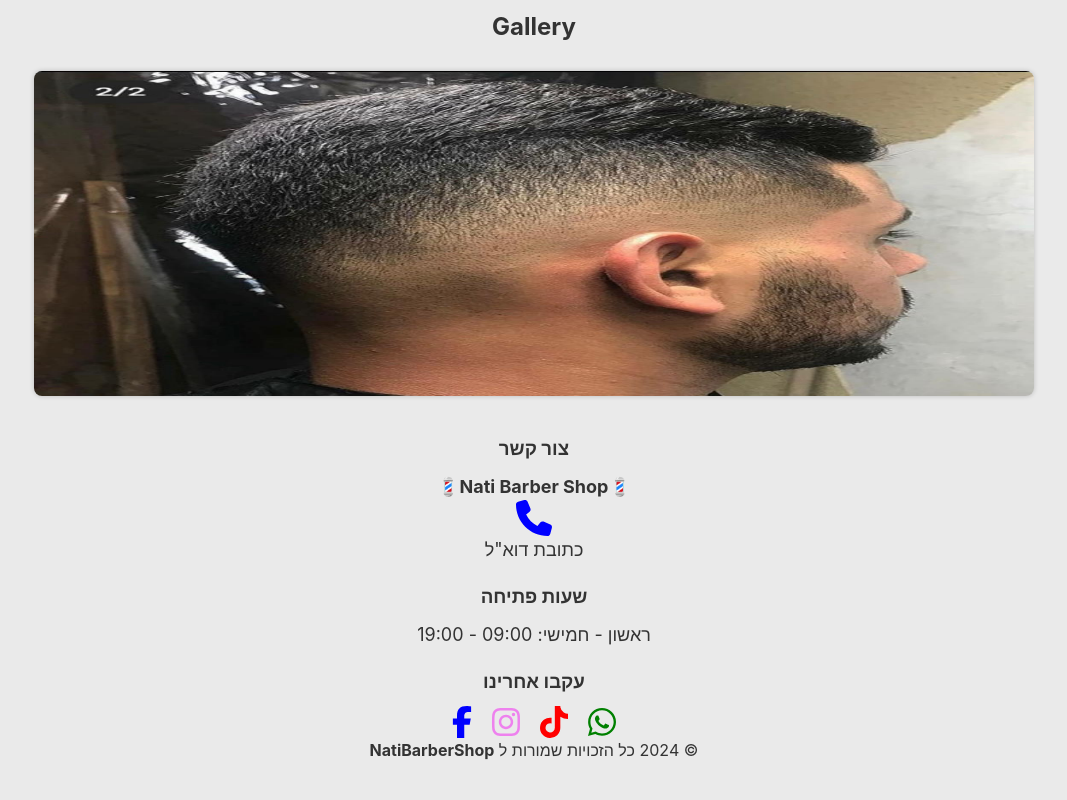
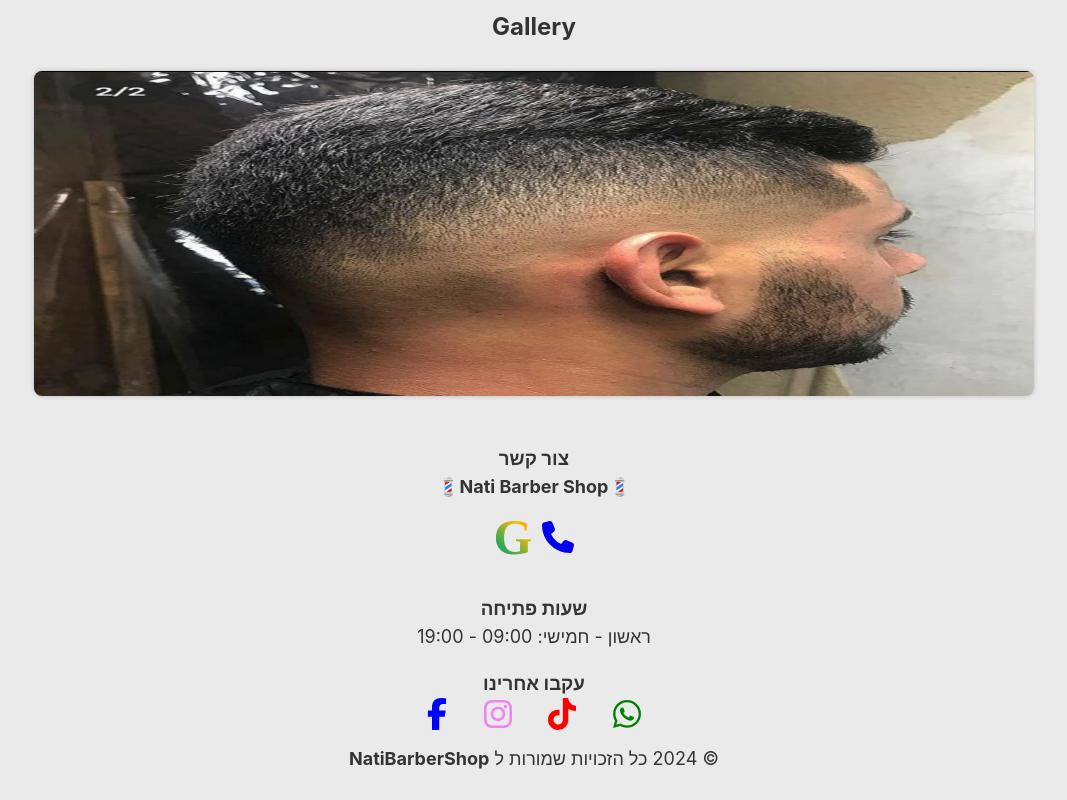
Before and after one commit to Orelchalfon/nati_barber_shop, a React (Vite) app: page / in a window 1280 px wide. Shown: the part 871-1671 px from the top of the page, without its empty margins (106-1173 px from the left). Built offline with nearby package versions, Linux system fonts and the light colour scheme.

Commit message:
orginze my code and adding gmail btn

```diff
--- a/src/App.css
+++ b/src/App.css
@@ -39,50 +39,6 @@ header {
   padding-top: 1.6rem;
   gap: 2.6rem;
 }
-.footer-section {
-  height: 40svh; /* Example height - adjust as needed */
-  display: flex;
-  justify-content: space-between;
-  align-items: center;
-  flex-direction: column;
-  text-align: center; /* Adjust if needed */
-}
-
-.footer-content {
-  display: grid;
-  grid-template-columns: repeat(
-    auto-fit,
-    minmax(250px, 1fr)
-  ); /* Responsive columns */
-  gap: 20px;
-}
-
-.footer-column h3 {
-  margin-bottom: 10px;
-}
-.footer-column p {
-  font-size: 1.8rem;
-  color: #333;
-}
-.follow-us {
-  display: flex;
-  flex-direction: row-reverse;
-  justify-content: center;
-  align-items: center;
-  gap: 2rem;
-}
-.instagram-icon {
-  background: linear-gradient(
-    45deg,
-    #feda75,
-    #fa7e1e,
-    #d62976,
-    #962fbf,
-    #4f5bd5
-  ); /* Adjust colors and angle */
-  background-clip: text;
-  -webkit-text-fill-color: transparent;
-}
 /* Media Queries */
 
 @media screen and (width >= 576px) {
--- a/src/Sections/CarouselSection.jsx
+++ b/src/Sections/Carousel/CarouselSection.jsx
@@ -1,5 +1,5 @@
-import Carousel from '../Components/Carousel/Carousel'
-import { images } from "../utils/Consts"
+import Carousel from '../../Components/Carousel/Carousel'
+import { images } from "../../utils/Consts"
 
 const CarouselSection = () =>
 {
--- /dev/null
+++ b/src/Sections/Footer/Footer.css
@@ -0,0 +1,69 @@
+.footer-section {
+  height: 40svh; /* Example height - adjust as needed */
+  display: flex;
+  justify-content: space-between;
+  align-items: center;
+  flex-direction: column;
+  text-align: center; /* Adjust if needed */
+  padding-bottom: 1rem;
+}
+
+.footer-content {
+  display: grid;
+  grid-template-columns: repeat(
+    auto-fit,
+    minmax(250px, 1fr)
+  ); /* Responsive columns */
+  gap: 2rem;
+  padding: 1rem;
+}
+
+.footer-column p {
+  font-size: 1.8rem;
+  color: #333;
+}
+.follow-us {
+  display: flex;
+  flex-direction: row-reverse;
+  justify-content: space-around;
+  align-items: center;
+}
+.instagram-icon {
+  background: linear-gradient(
+    45deg,
+    #feda75,
+    #fa7e1e,
+    #d62976,
+    #962fbf,
+    #4f5bd5
+  ); /* Adjust colors and angle */
+  background-clip: text;
+  -webkit-text-fill-color: transparent;
+}
+.copyright {
+  padding: 0.5rem;
+  font-size: 1.8rem;
+  color: #333;
+}
+.contact {
+  display: flex;
+  justify-content: center;
+  align-items: center;
+  gap: 1rem;
+}
+.google-icon {
+  background-image: linear-gradient(
+    45deg,
+    #4285f4,
+    #34a853,
+    #fbbc05,
+    #ea4335
+  ); /* Customize colors and angle */
+  font-family: "Material Icons";
+  font-weight: bold;
+  font-style: normal;
+  font-size: 5rem;
+  text-transform: uppercase;
+  background-clip: text;
+  -webkit-text-fill-color: transparent;
+}
--- a/src/Sections/FooterSection.jsx
+++ b/src/Sections/Footer/FooterSection.jsx
@@ -1,8 +1,13 @@
 import { FontAwesomeIcon } from '@fortawesome/react-fontawesome';
 
-import { faFacebookF, faInstagram, faTiktok, faWhatsapp } from '@fortawesome/free-brands-svg-icons';
+import
+  {
+    faFacebookF,
+    faGoogle,
+    faInstagram, faTiktok, faWhatsapp
+  } from '@fortawesome/free-brands-svg-icons';
 import { faPhone } from '@fortawesome/free-solid-svg-icons';
-
+import './Footer.css';
 
 
 
@@ -19,13 +24,18 @@ const FooterSection = () =>
         <div className="footer-column">
           <h3>צור קשר</h3>
           <p>💈<b>Nati Barber Shop</b>💈</p>
-          <p><a
+          <div className="contact">
+            <a
+              href="tel:0528064655"
+            >
+              <FontAwesomeIcon icon={faPhone} size={"2xl"} />
+            </a>
+            <a href="mailto:natinathaniel556@gmail.com"
+              className='google-icon'
+            >g
+            </a>
+          </div>
 
-            href="tel:0528064655"
-          >
-            <FontAwesomeIcon icon={faPhone} color='blue' size={"2xl"} />
-          </a></p>
-          <p>{`כתובת דוא"ל`}</p>
         </div>
 
         {/* Column 2: Opening Hours (Optional) */}
@@ -54,6 +64,7 @@ const FooterSection = () =>
               <FontAwesomeIcon icon={faWhatsapp} color='green' size={"2xl"} />
             </a>
 
+
             {/* Add other icons as needed */}
           </div>
         </div>
--- a/src/Sections/HeaderSection.jsx
+++ b/src/Sections/Header/HeaderSection.jsx
@@ -1,5 +1,5 @@
 import { motion } from 'framer-motion'
-import noneBgLogo from '../assets/images/noneBgLogo.png'
+import noneBgLogo from '../../assets/images/noneBgLogo.png'
 const HeaderSection = () =>
 {
     return (
```
Also changed, not shown: src/App.jsx (+5 -3 lines), src/Sections/Carousel/Carousel.css (added).
